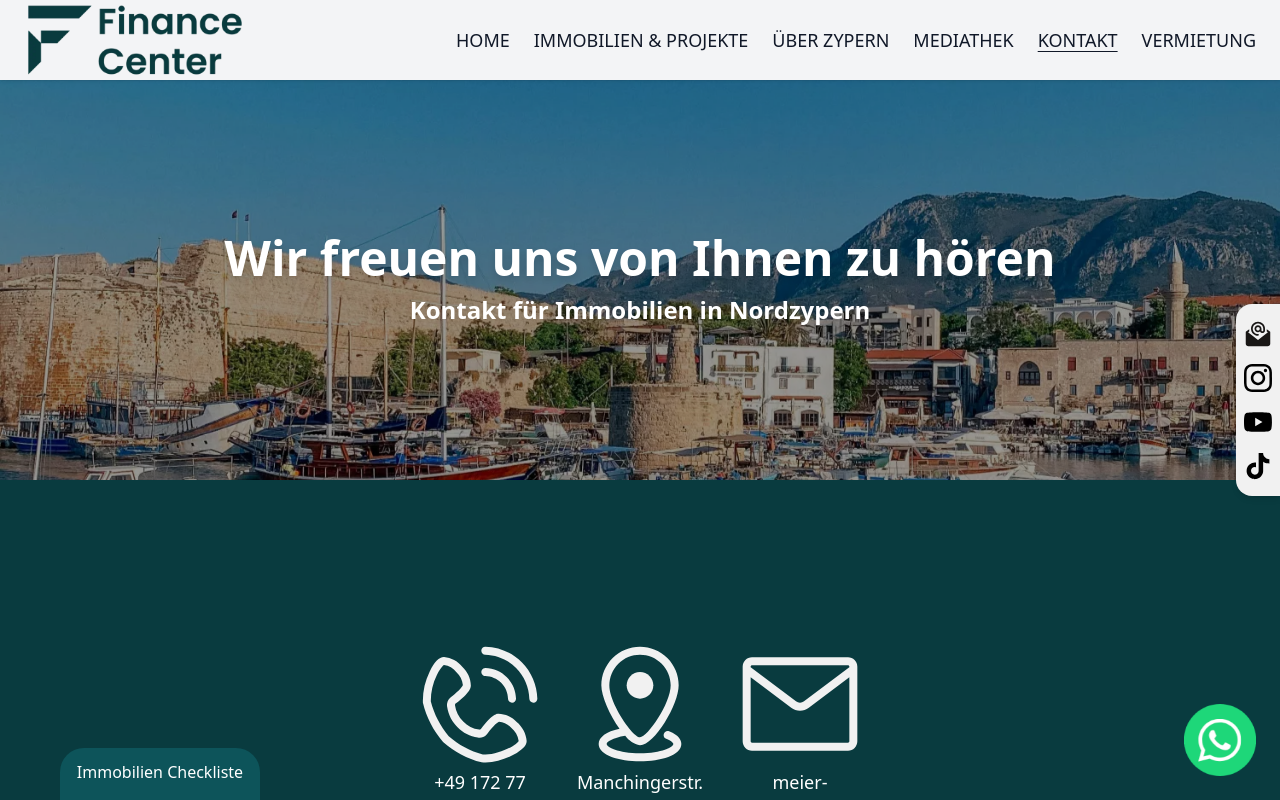
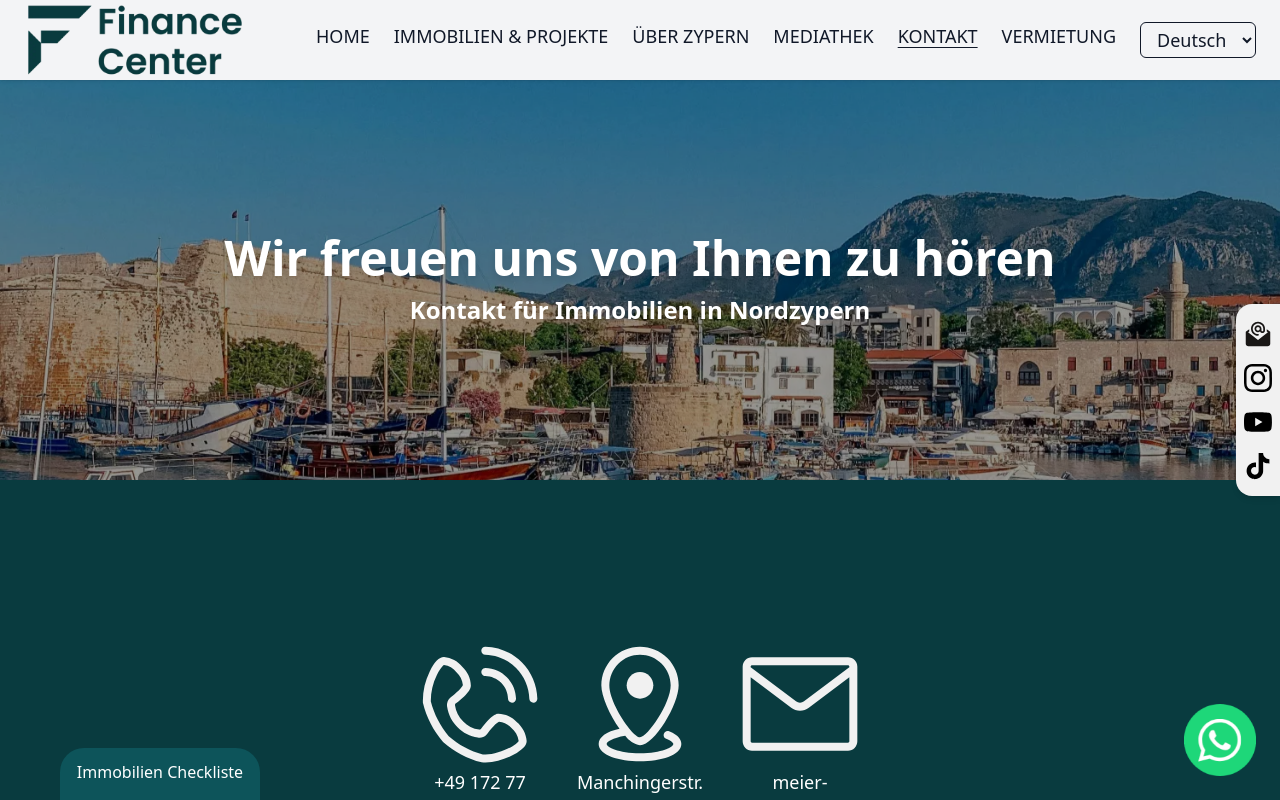
Before and after one commit to thisbeilithyor/financecm, a React (Vite) app in the folder frontendVite/: page /kontakt in a window 1280 px wide. Shown: the top 800 px of the page. Built offline with nearby package versions, Linux system fonts and the light colour scheme.

Commit message:
basic translation

```diff
--- a/frontendVite/package.json
+++ b/frontendVite/package.json
@@ -13,9 +13,11 @@
     "@tailwindcss/vite": "^4.1.11",
     "chart.js": "^4.5.0",
     "form-data": "^4.0.4",
+    "i18next": "^25.6.3",
     "react": "^19.1.0",
     "react-chartjs-2": "^5.3.0",
     "react-dom": "^19.1.0",
+    "react-i18next": "^16.3.5",
     "react-slick": "^0.30.3",
     "slick-carousel": "^1.8.1",
     "tailwindcss": "^4.1.11"
--- a/frontendVite/src/main.jsx
+++ b/frontendVite/src/main.jsx
@@ -2,6 +2,8 @@ import { StrictMode } from 'react'
 import { createRoot } from 'react-dom/client'
 import App from './App.jsx'
 import { BrowserRouter } from 'react-router-dom';
+
+import './translation/i18n.js';
 
 import './index.css';
 
--- a/frontendVite/src/nonadmin/components/Navbar.jsx
+++ b/frontendVite/src/nonadmin/components/Navbar.jsx
@@ -1,5 +1,6 @@
 import { useState } from "react";
 import { Link, NavLink, Outlet } from "react-router-dom";
+import { Sprachauswahl } from "./Sprachauswahl.jsx";
 
 const Navbar = () => {
   const [isMenuOpen, setIsMenuOpen] = useState(false);
@@ -70,6 +71,7 @@ const Navbar = () => {
             >
               VERMIETUNG
             </NavLink>
+            <Sprachauswahl></Sprachauswahl>
           </nav>
 
           {/* Mobile: Hamburger Menü Button */}
--- /dev/null
+++ b/frontendVite/src/nonadmin/components/Sprachauswahl.jsx
@@ -0,0 +1,24 @@
+import { useTranslation } from "react-i18next";
+
+export const Sprachauswahl = () => {
+    const { i18n } = useTranslation();
+
+    const handleChange = (e) => {
+        i18n.changeLanguage(e.target.value);
+    }
+
+    return (
+        <>
+            <select
+                onChange={handleChange}
+                defaultValue={i18n.language}
+                className="border px-3 py-1 rounded-md"
+            >
+                <option value="de">Deutsch</option>
+                <option value="en">Englisch</option>
+            </select>
+        </>
+    )
+}
+
+export default Sprachauswahl;
--- a/frontendVite/src/nonadmin/homepage/Einstieg.jsx
+++ b/frontendVite/src/nonadmin/homepage/Einstieg.jsx
@@ -1,8 +1,11 @@
 import { useNavigate } from "react-router-dom";
+import { useTranslation } from 'react-i18next';
 
 const Einstieg = () => {
-    //no muted in prod build!
+    //not muted in prod build!
     const navigate = useNavigate();
+
+    const { t, i18n } = useTranslation();
 
     const handleClick = (e) => {
         console.log(e);
@@ -17,7 +20,7 @@ const Einstieg = () => {
             </div>
             <div className="relative flex flex-col items-center justify-center h-150 row w-[100vw]">
                     <div className="text-white text-3xl md:text-4xl font-bold text-center drop-shadow-lg">
-                        <h1>IHRE EXPERTEN FÜR IMMOBILIEN UND INVESTITIONEN</h1>
+                        <h1>{t("einstieg.headline")}</h1>
                     </div>
                     <div className="text-3xl text-center text-white font-bold mt-3">
                         <h2>Immobilien auf Zypern</h2>
--- /dev/null
+++ b/frontendVite/src/translation/de.json
@@ -0,0 +1,9 @@
+{
+  "einstieg": {
+    "headline": "IHRE EXPERTEN FÜR IMMOBILIEN UND INVESTITIONEN",
+    "subheadline": "Immobilien auf Zypern",
+    "allProperties": "ALLE IMMOBILIEN",
+    "apartments": "WOHNUNGEN",
+    "houses": "HÄUSER"
+  }
+}
--- /dev/null
+++ b/frontendVite/src/translation/en.json
@@ -0,0 +1,9 @@
+{
+  "einstieg": {
+    "headline": "YOUR EXPERTS FOR REAL ESTATE AND INVESTMENT",
+    "subheadline": "Immobilien auf Zypern",
+    "allProperties": "ALLE IMMOBILIEN",
+    "apartments": "WOHNUNGEN",
+    "houses": "HÄUSER"
+  }
+}
--- /dev/null
+++ b/frontendVite/src/translation/i18n.js
@@ -0,0 +1,25 @@
+import i18n from "i18next";
+import { initReactI18next } from "react-i18next";
+import de from "./de.json";
+import en from "./en.json";
+
+i18n.use(initReactI18next).init(
+    {
+        fallbackLng: 'de',
+        debug: 'true',
+        resources: {
+            de: {
+                translation: de
+            },
+            en: {
+                translation: en
+            }
+        },
+
+        interpolation: {
+            escapeValue: false,
+        }
+    }
+)
+
+export default i18n;
```
Also changed, not shown: 1 other file (tests, documents, lock files or other folders).
